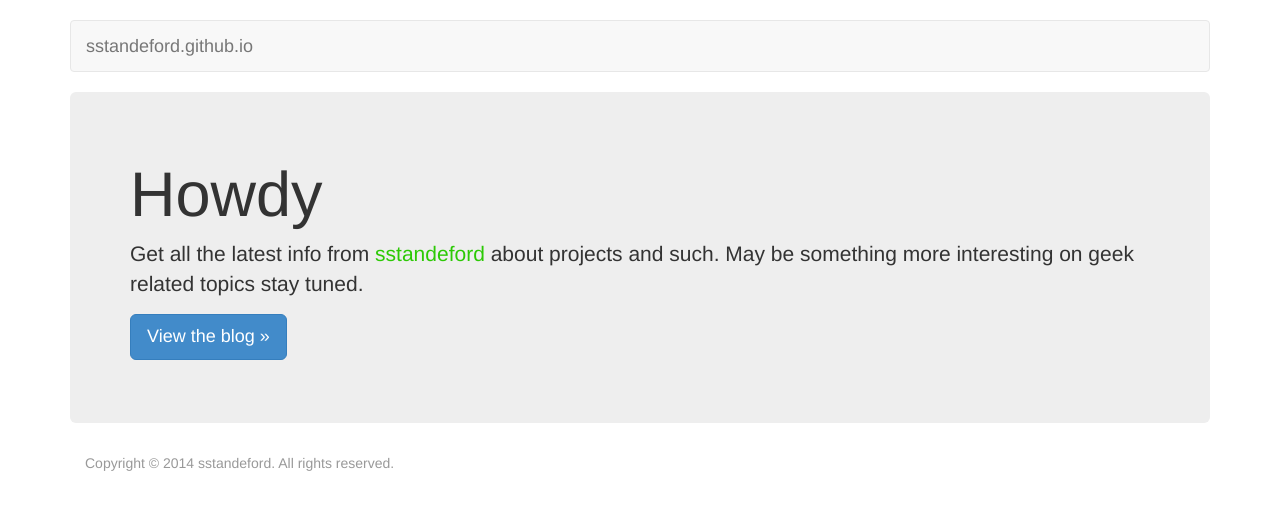
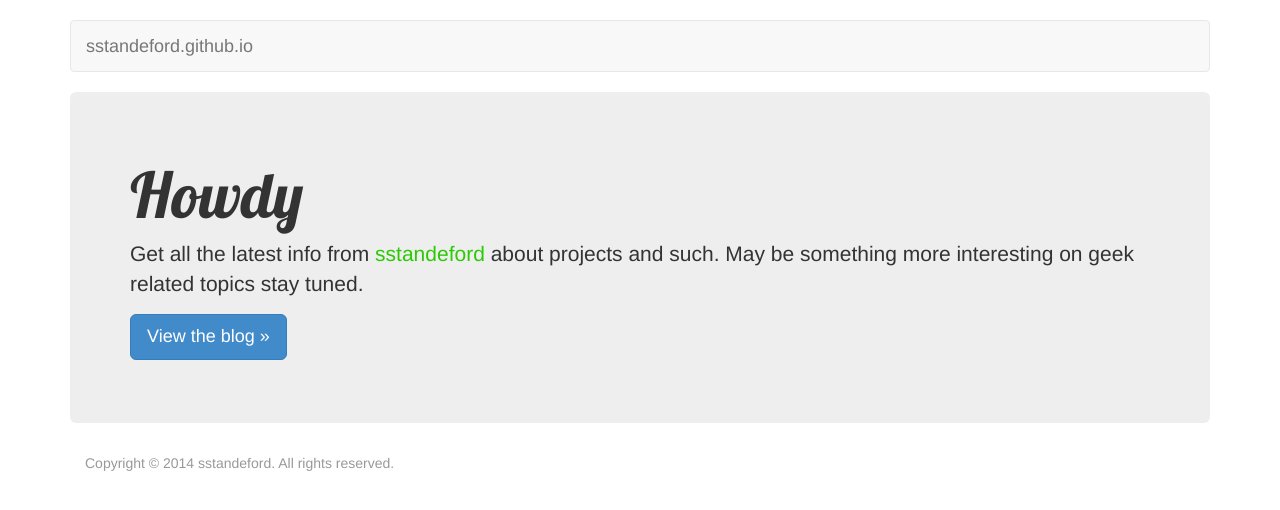
Before and after one commit to sstandeford/sstandeford.github.io, a plain HTML site: page index.html in a window 1280 px wide. Drawn offline with nearby package versions, Linux system fonts and the light colour scheme.

Commit message:
Added Google font

```diff
--- a/css/sstandeford.css
+++ b/css/sstandeford.css
@@ -1,6 +1,10 @@
 body {
   padding-top: 20px;
   padding-bottom: 20px;
+}
+
+h1 {
+	font-family: 'Lobster', 'cursive';
 }
 
 .navbar {
--- a/index.html
+++ b/index.html
@@ -9,6 +9,9 @@
     <meta name="author" content="sstandeford">
 
     <title>sstandeford.github.io</title>
+
+    <!-- Google fonts -->
+    <link href='http://fonts.googleapis.com/css?family=Lobster' rel='stylesheet' type='text/css'>
 
     <!-- Bootstrap core CSS -->
     <link href="./css/bootstrap.min.css" rel="stylesheet">
```
